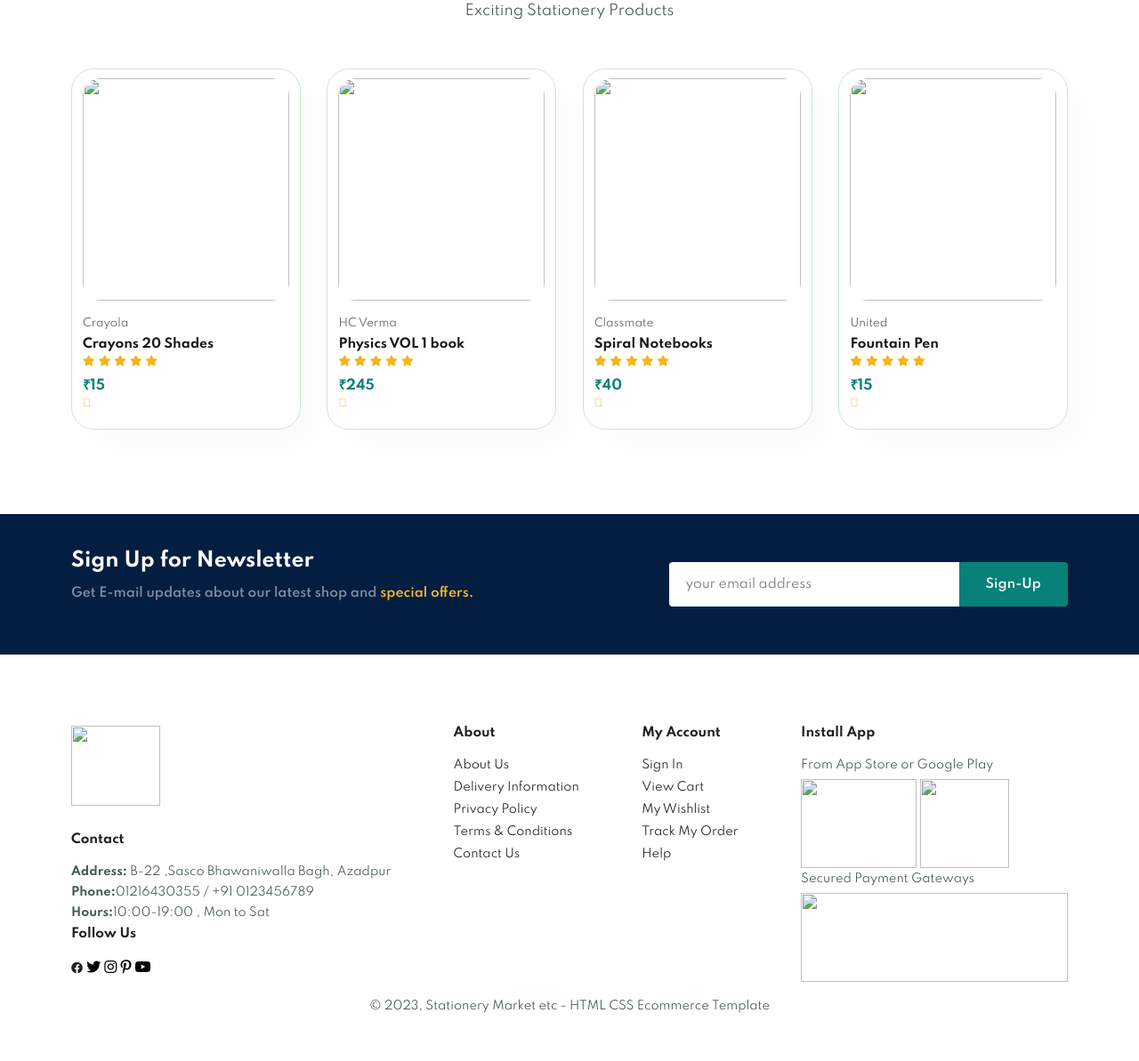
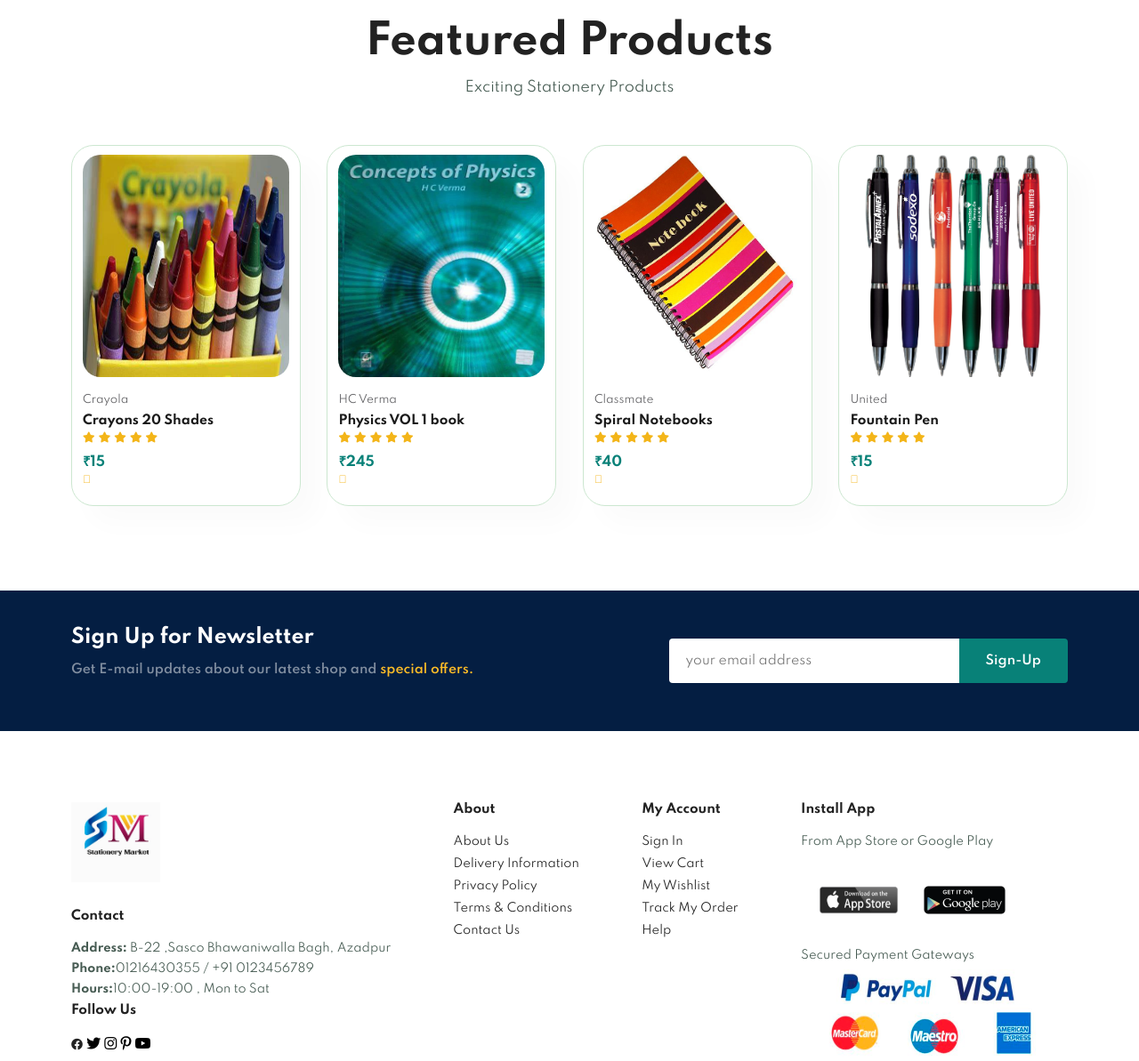
Before and after one commit to Aditi-789/Stationery-Market, a plain HTML site: page sproduct.html in a window 1280 px wide. Shown: the part 790-1983 px from the top of the page at 89% size. Drawn offline with Linux system fonts and the light colour scheme.

Commit message:
Update sproduct.html

```diff
--- a/sproduct.html
+++ b/sproduct.html
@@ -12,7 +12,7 @@
 
 <body>
 <section id="header">
-    <a href="#"><img src="images/logo4.jpg" alt="logo" class="logo" height="100px" width="100px"></a>
+    <a href="#"><img src="logo4.jpg" alt="logo" class="logo" height="100px" width="100px"></a>
     <div>
         <ul id="navbar">
             <li><a href="index.html">Home</a></li>
@@ -32,7 +32,7 @@
 
 <section id="prodetails" class="section-p1">
     <div class="single-pro-image">
-        <img src="images/products/R.jpeg" width="100%" id="MainImg" alt="">
+        <img src="R.jpeg" width="100%" id="MainImg" alt="">
     </div>
     <div class="single-pro-details">
         <h6>Home/Spiral-Notebook</h6>
@@ -57,7 +57,7 @@
     <p>Exciting Stationery Products</p>
     <div class="pro-container">
         <div class="pro">
-            <img src="images/products/OIP (1).jpeg" height="250px" alt="">
+            <img src="OIP (1).jpeg" height="250px" alt="">
             <div class="des">
                 <span>Crayola</span>
                 <h5>Crayons 20 Shades</h5>
@@ -75,7 +75,7 @@
             </div>
         </div>
         <div class="pro">
-            <img src="images/products/OIP.jpeg" height="250px" alt="">
+            <img src="OIP.jpeg" height="250px" alt="">
             <div class="des">
                 <span>HC Verma</span>
                 <h5>Physics VOL 1 book</h5>
@@ -93,7 +93,7 @@
             </div>
         </div>
         <div class="pro">
-            <img src="images/products/School-Notebook.jpg" height="250px" alt="">
+            <img src="School-Notebook.jpg" height="250px" alt="">
             <div class="des">
                 <span>Classmate</span>
                 <h5>Spiral Notebooks</h5>
@@ -111,7 +111,7 @@
             </div>
         </div>
         <div class="pro">
-            <img src="images/products/ball pen.jpg" height="250px" alt="">
+            <img src="ball pen.jpg" height="250px" alt="">
             <div class="des">
                 <span>United</span>
                 <h5>Fountain Pen</h5>
@@ -145,7 +145,7 @@
 
 <footer class="section-p1">
     <div class="col">
-        <img class="logo" src="images/logo4.jpg" height="90px" width="100px">
+        <img class="logo" src="logo4.jpg" height="90px" width="100px">
         <h4>Contact</h4>
         <p><strong>Address:</strong> B-22 ,Sasco Bhawaniwalla Bagh, Azadpur</p>
         <p><strong>Phone:</strong>01216430355 / +91 0123456789</p>
@@ -181,11 +181,11 @@
 <h4>Install App</h4>
 <p>From App Store or Google Play</p>
 <div class="row">
-    <img src="images/pay/app store.png" height="100px" width="130px" alt="">
-    <img src="images/pay/google play.png" height="100px" width="100px" alt="">
+    <img src="app store.png" height="100px" width="130px" alt="">
+    <img src="google play.png" height="100px" width="100px" alt="">
 </div>
 <p>Secured Payment Gateways</p>
-<img src="images/pay/gateways.jpg" height="100px" width="300px" alt="">
+<img src="gateways.jpg" height="100px" width="300px" alt="">
 </div>
 
 <div class="copyright">
```
